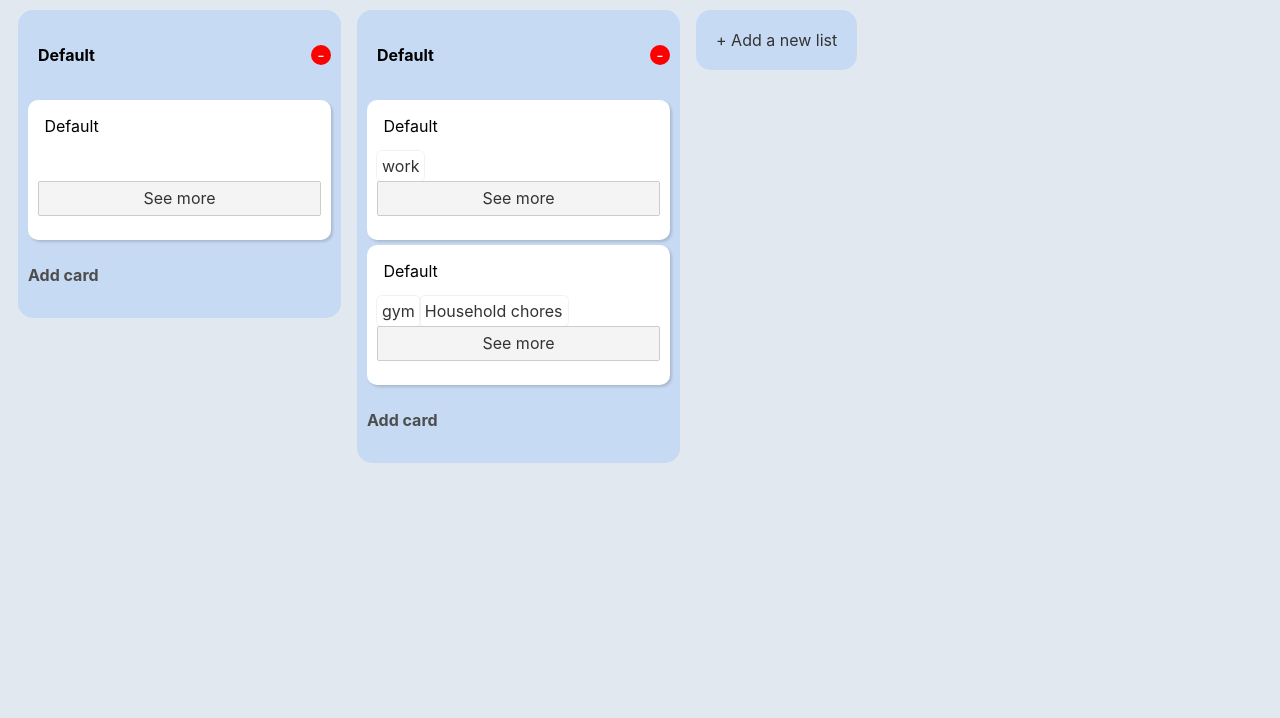
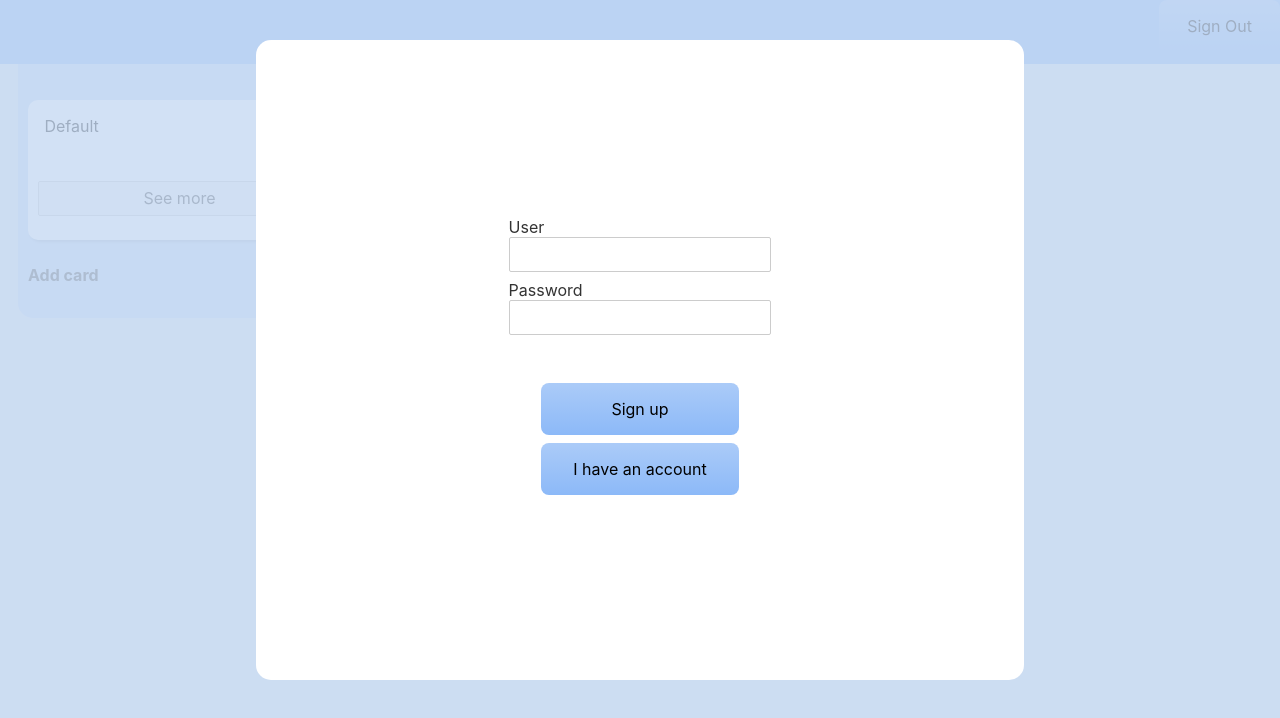
Before and after one commit to crisouteda/ToDo-Manager, a Svelte app: page / in a window 1280 px wide. Shown: the top 718 px of the page. Built offline with nearby package versions, Linux system fonts and the light colour scheme.

Commit message:
handled signup/in

```diff
--- a/src/App.svelte
+++ b/src/App.svelte
@@ -1,14 +1,23 @@
 <script>
   import Modal from "./components/Modal.svelte";
   import Dashboard from "./components/Dashboard.svelte";
+  import Header from "./components/Header.svelte";
+  import Sign from "./components/Sign.svelte";
   import { listIndexStore, cardIndexStore } from "./stores/listIndex";
-  $: console.log($listIndexStore, $cardIndexStore);
+  import { getUserStore } from "./stores/user";
+
+  let user = getUserStore();
+  console.log($user, "ldldlfld");
 </script>
 
 <main>
+  {#if !$user.username}
+    <Sign />
+  {/if}
   {#if $listIndexStore !== undefined && $cardIndexStore !== undefined}
     <Modal />
   {/if}
+  <Header />
   <Dashboard />
 </main>
 
--- /dev/null
+++ b/src/components/Header.svelte
@@ -0,0 +1,47 @@
+<script>
+  import { getUserStore } from "./../stores/user";
+  let user = getUserStore();
+</script>
+
+<div>
+  <button
+    on:click={() => {
+      $user = { username: undefined };
+      window.location.reload();
+    }}>Sign Out</button
+  >
+</div>
+
+<style>
+  div {
+    position: fixed;
+    height: 8%;
+    background: #8cb9f8;
+    top: 0px;
+    width: 100%;
+    display: flex;
+    justify-content: flex-end;
+  }
+
+  button {
+    background-image: linear-gradient(-180deg, #abcbf8 0%, #8cb9f8 100%);
+    border-radius: 0.5rem;
+    box-sizing: border-box;
+    color: #000000;
+    display: flex;
+    font-size: 16px;
+    justify-content: center;
+    padding: 1rem 1.75rem;
+    text-decoration: none;
+
+    border: 0;
+    cursor: pointer;
+    user-select: none;
+    -webkit-user-select: none;
+    touch-action: manipulation;
+  }
+
+  button:hover {
+    background-image: linear-gradient(-180deg, #abcbf8 0%, #8cb9f8 100%);
+  }
+</style>
--- /dev/null
+++ b/src/components/Sign.svelte
@@ -0,0 +1,137 @@
+<script>
+  import { tick } from "svelte";
+
+  import { getUserStore } from "./../stores/user";
+  let user = getUserStore();
+  let isSignUp = true;
+  let username = "";
+  let password = "";
+
+  let error = "";
+
+  $: username || password, (error = "");
+
+  const validate = () => {
+    if (username === "") {
+      error = "Username can't be empty";
+      return;
+    }
+    if (password === "") {
+      error = "password can't be empty";
+      return;
+    }
+    $user = { username };
+    tick();
+    window.location.reload();
+  };
+</script>
+
+<div class="modal-wrapper">
+  <div class="modal-background" />
+  <div class="modal">
+    <div class="content">
+      <span>User</span>
+      <input bind:value={username} />
+      <span>Password</span>
+      <input type="password" bind:value={password} />
+      <div class="error">
+        {#if error}
+          {error}
+        {/if}
+      </div>
+    </div>
+    <div class="button-wrapper">
+      <button on:click={validate}>
+        {#if isSignUp}
+          Sign up
+        {:else}
+          Sign in
+        {/if}
+      </button>
+      <button
+        on:click={() => {
+          isSignUp = !isSignUp;
+        }}
+      >
+        {#if isSignUp}
+          I have an account
+        {:else}
+          I don't have an account
+        {/if}
+      </button>
+    </div>
+  </div>
+</div>
+
+<style>
+  .error {
+    height: 40px;
+    width: 100%;
+    text-align: center;
+    color: rgb(119, 0, 0);
+  }
+
+  button {
+    background-image: linear-gradient(-180deg, #abcbf8 0%, #8cb9f8 100%);
+    border-radius: 0.5rem;
+    box-sizing: border-box;
+    color: #000000;
+    display: flex;
+    font-size: 16px;
+    justify-content: center;
+    padding: 1rem 1.75rem;
+    text-decoration: none;
+    width: 100%;
+    border: 0;
+    cursor: pointer;
+    user-select: none;
+    -webkit-user-select: none;
+    touch-action: manipulation;
+  }
+
+  button:hover {
+    background-image: linear-gradient(-180deg, #abcbf8 0%, #8cb9f8 100%);
+  }
+
+  @media (min-width: 768px) {
+    button {
+      padding: 1rem 2rem;
+    }
+  }
+
+  .content {
+    display: flex;
+    flex-direction: column;
+  }
+
+  .modal-wrapper {
+    height: 100%;
+    width: 100%;
+    position: fixed;
+    z-index: 30;
+  }
+
+  .modal-background {
+    background: #c7daf3;
+    opacity: 0.8;
+    width: 100%;
+    height: 100%;
+  }
+
+  .modal {
+    top: 5%;
+    left: 20%;
+    height: 80%;
+    width: 60%;
+    position: absolute;
+    z-index: 10;
+    background: white;
+    border-radius: 15px;
+
+    display: flex;
+    flex-direction: column;
+    flex-wrap: wrap;
+    align-items: center;
+    justify-content: center;
+  }
+</style>
--- /dev/null
+++ b/src/stores/user.js
@@ -0,0 +1,13 @@
+import { writable } from "svelte/store";
+
+export function getUserStore() {
+  let taskPerCategory = writable(
+    JSON.parse(localStorage.getItem("user")) || {}
+  );
+
+  taskPerCategory.subscribe((val) => {
+    localStorage.setItem("user", JSON.stringify(val));
+  });
+
+  return taskPerCategory;
+}
```
